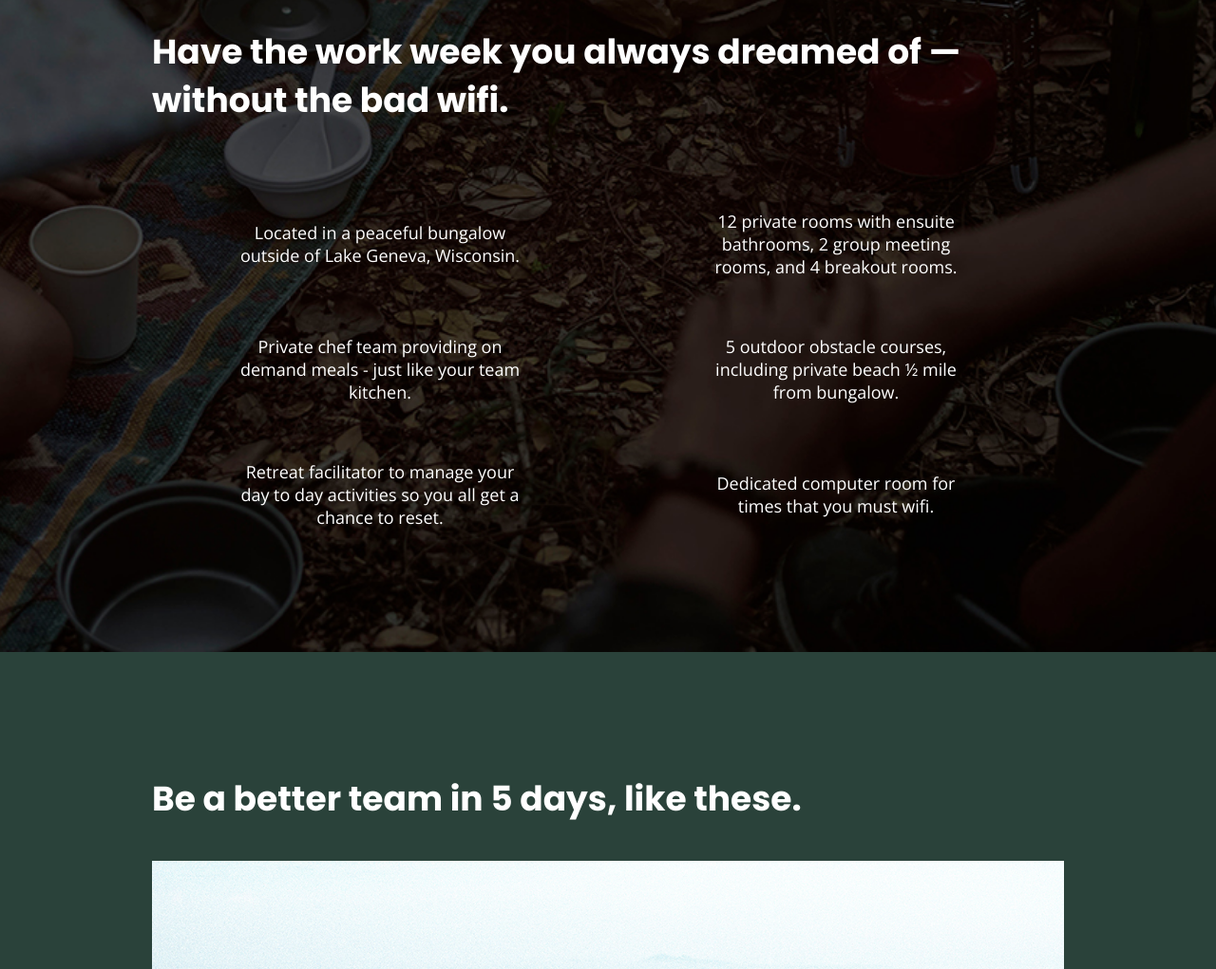
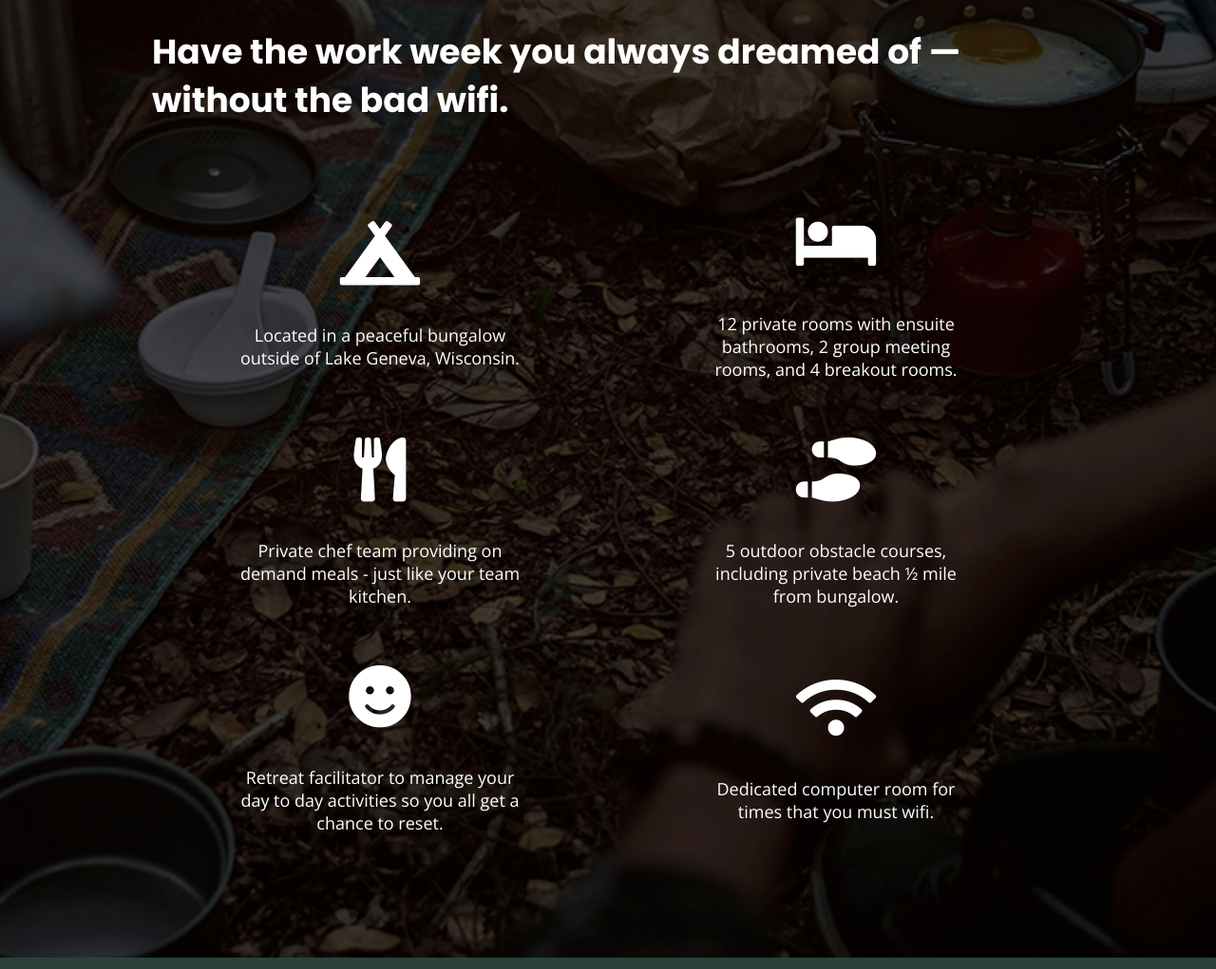
Before and after one commit to greygareth/unplugged-retreat, a plain HTML site: page index.html in a window 1280 px wide. Shown: the part 2293-3314 px from the top of the page at 95% size. Drawn offline with nearby package versions, Linux system fonts and the light colour scheme; files whose address does not match are found by name.

Commit message:
add icons

```diff
--- a/css/main.css
+++ b/css/main.css
@@ -338,6 +338,11 @@ aside {
 
 .features-items article {
   width: 63%;
+}
+
+.features i {
+	font-size: 3.75em;
+        margin-bottom: 40px;
 }
 
 /* Reviews */
--- a/index.html
+++ b/index.html
@@ -16,6 +16,9 @@
 
   <link rel="stylesheet" href="css/normalize.css">
   <link rel="stylesheet" href="css/main.css">
+
+  <!-- FontAwesome CDN version 5.5 -->
+  <link rel="stylesheet" href="https://use.fontawesome.com/releases/v5.5.0/css/all.css" integrity="sha384-B4dIYHKNBt8Bc12p+WXckhzcICo0wtJAoU8YZTY5qE0Id1GSseTk6S+L3BlXeVIU" crossorigin="anonymous">
 
   <meta name="theme-color" content="#fafafa">
 </head>
@@ -77,27 +80,27 @@
       <h2>Have the work week you always dreamed of — without the bad wifi.</h2>
       <div class="features-items">
       <article>
-        <p class="fontawesome-icon"></p>
+        <p class="fontawesome-icon"><i class="fas fa-campground"></i></p>
         <p class="features-item-description">Located in a peaceful bungalow outside of Lake Geneva, Wisconsin.</p>
       </article>
       <article>
-        <p class="fontawesome-icon"></p>
+        <p class="fontawesome-icon"><i class="fas fa-bed"></i></p>
         <p class="features-item-description">12 private rooms with ensuite bathrooms, 2 group meeting rooms, and 4 breakout rooms.</p>
       </article>
       <article>
-        <p class="fontawesome-icon"></p>
+        <p class="fontawesome-icon"><i class="fas fa-utensils"></i></p>
         <p class="features-item-description">Private chef team providing on demand meals - just like your team kitchen.</p>
       </article>
       <article>
-        <p class="fontawesome-icon"></p>
+        <p class="fontawesome-icon"><i class="fas fa-shoe-prints"></i></p>
         <p class="features-item-description">5 outdoor obstacle courses, including private beach &#189; mile from bungalow.</p>
       </article>
       <article>
-        <p class="fontawesome-icon"></p>
+        <p class="fontawesome-icon"><i class="fas fa-smile"></i></p>
         <p class="features-item-description">Retreat facilitator to manage your day to day activities so you all get a chance to reset.</p>
       </article>
       <article>
-        <p class="fontawesome-icon"></p>
+        <p class="fontawesome-icon"><i class="fas fa-wifi"></i></p>
         <p class="features-item-description">Dedicated computer room for times that you must wifi.</p>
       </article>
     </div>
```
Also changed, not shown: about/index.html (+3 -0 lines), faq/index.html (+3 -0 lines).
